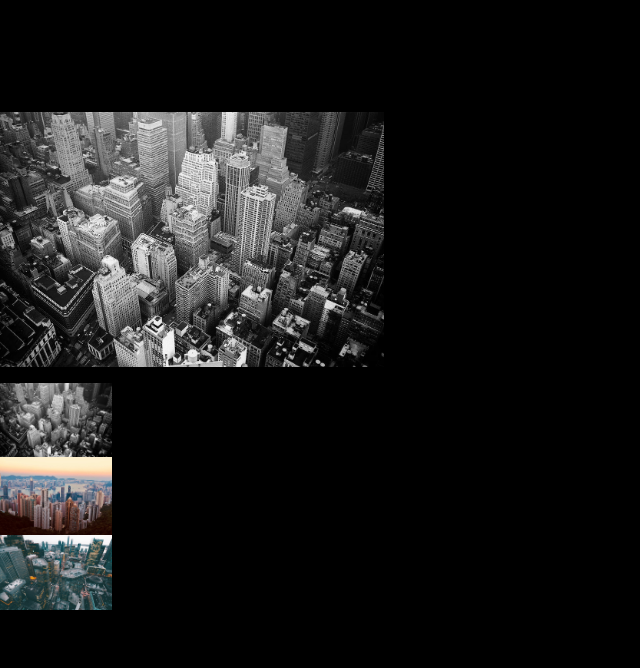
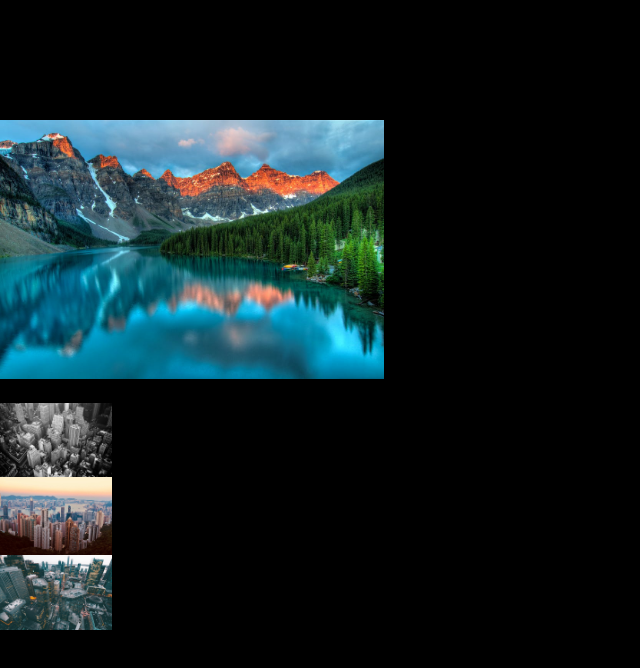
Before and after one commit to kawojue/mini-gallery, a React (Vite) app: page / in a window 1280 px wide. Both pictures are taken after a click on the picture 243 px from the left and 192 px from the top of the page. Shown: the top 668 px of the page, without its empty margins (0-640 px from the left). Built offline with nearby package versions, Linux system fonts and the light colour scheme.

Commit message:
refractor

```diff
--- a/src/components/Gallery.jsx
+++ b/src/components/Gallery.jsx
@@ -1,29 +1,31 @@
 import Context from './Context'
 import { useContext } from 'react'
 import { MdClose } from 'react-icons/md'
+import GalleryPreview from './GalleryPreview'
 import { FaAngleLeft, FaAngleRight } from 'react-icons/fa'
+
 
 const Gallery = () => {
 
-    const { openModal, setOpenModal } = useContext(Context)
+    const { move, activeImage, close } = useContext(Context)
 
     return (
         <>
             <button className="close"
-                onClick={() => setOpenModal(!openModal)}>
+                onClick={() => close()}>
                 <MdClose />
             </button>
             <div>
-                <article className="show-conatiner">
-                    <FaAngleLeft className="ico" />
-                    <img src="../../images/city-1.jpeg" className="w-96 image" />
-                    <FaAngleRight className="ico" />
+                <article className="show-img-conatiner">
+                    <button className="ico" onClick={() => move('prev')}>
+                        <FaAngleLeft />
+                    </button>
+                    <img src={activeImage.img} className="w-96 image" />
+                    <button className="ico" onClick={() => move('prev')} >
+                        <FaAngleRight />
+                    </button>
                 </article>
-                <article className="preview-container">
-                    <img src="../../images/city-1.jpeg" className="w-28 img" />
-                    <img src="../../images/city-2.jpeg" className="w-28 img" />
-                    <img src="../../images/city-3.jpeg" className="w-28 img" />
-                </article>
+                <GalleryPreview />
             </div>
         </>
     )
```
